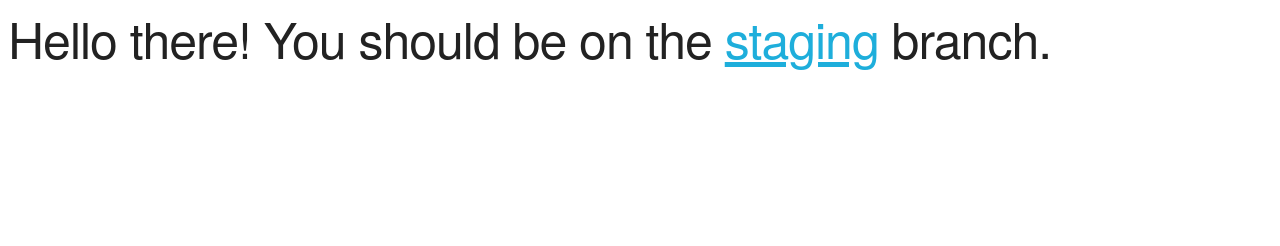
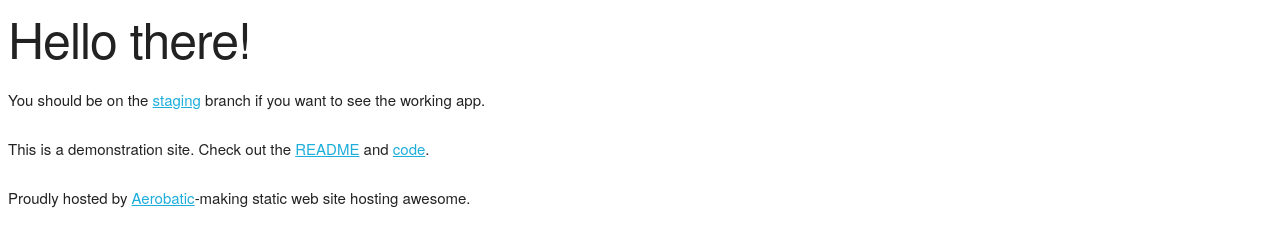
Before and after one commit to ivanoats/cold-enough-for-beer, a plain HTML site: page index.html in a window 1280 px wide. Drawn offline with nearby package versions, Linux system fonts and the light colour scheme.

Commit message:
update README

```diff
--- a/index.html
+++ b/index.html
@@ -6,7 +6,10 @@
   <link rel="stylesheet" href="https://cdnjs.cloudflare.com/ajax/libs/skeleton/2.0.4/skeleton.css">
 </head>
 <body>
-  <h1> Hello there! You should be on the <a href="https://staging.coldout.beer">staging</a> branch.</h1>
+  <h1> Hello there!</h1>
+  <p>You should be on the <a href="https://staging.coldout.beer">staging</a> branch if you want to see the working app.</p>
+  <p>This is a demonstration site. Check out the <a href="https://bitbucket.org/ivanoats/cold-enough-for-beer/README.md">README</a> and <a href="https://bitbucket.org/ivanoats/cold-enough-for-beer">code</a>.</p>
+  <p>Proudly hosted by <a href="http://www.aerobatic.com">Aerobatic</a>-making static web site hosting awesome.</p>
 
 </body>
 </html>
```
Also changed, not shown: README.md.
